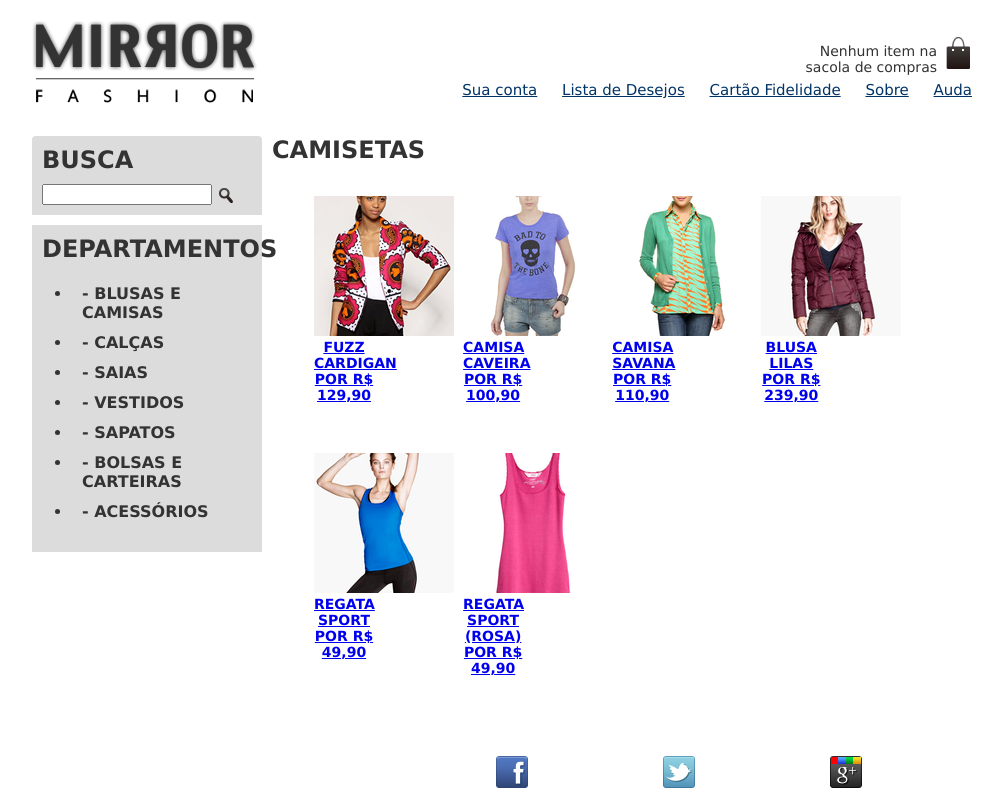
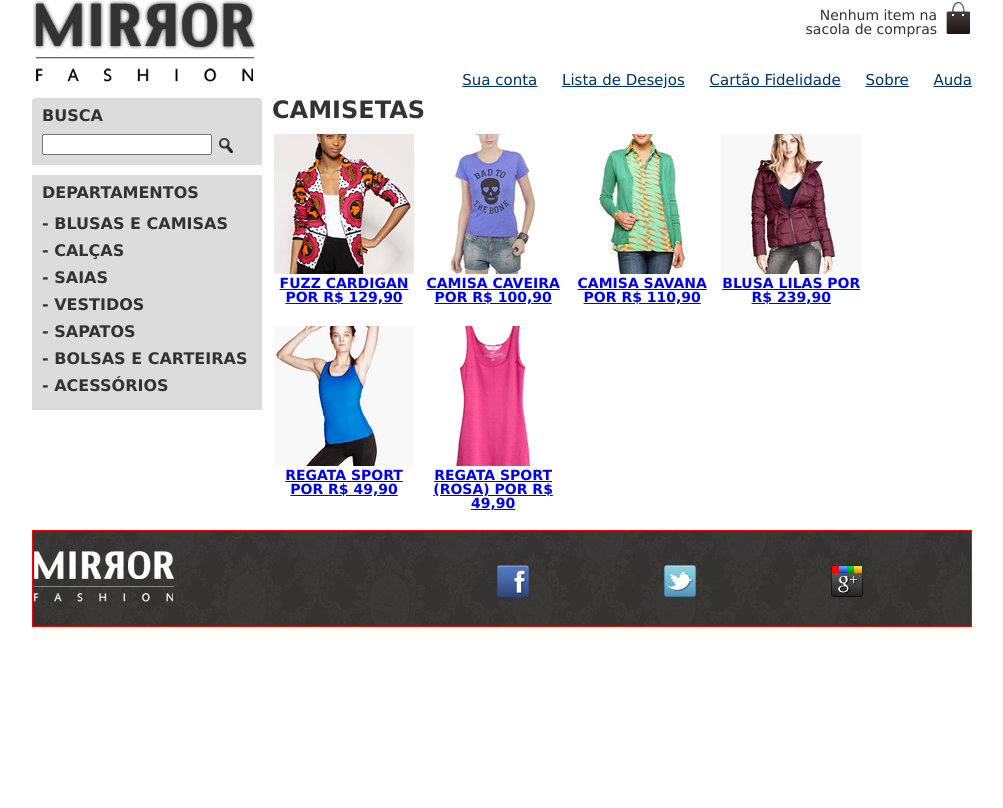
Before and after one commit to gabriel-brito/Learning-FrontEnd, a plain HTML site: page mirrorfashion/produto.html in a window 1280 px wide. Shown: the whole page, without its empty margins (138-1141 px from the left). Drawn offline with Linux system fonts and the light colour scheme.

Commit message:
Produtos Fixed

```diff
--- a/mirrorfashion/produto.html
+++ b/mirrorfashion/produto.html
@@ -3,11 +3,11 @@
 	<head>
 		<title>Produtos</title>
 		<meta charset="utf-8">
-		<link rel="stylesheet" href="css/estilos.css"
+		<link rel="stylesheet" href="css/reset.css">
+		<link rel="stylesheet" href="css/estilos.css">
+		<link rel="stylesheet" href="css/mobile.css" media="(max-width: 939px)">
 	</head>
 	<body>
-	</body>
-</html>
 <header class="container">
 	<a href="index.html"><h1><img src="img/logo.png" alt="Mirror Fashion"></h1></a>
 		<p class="sacola">
@@ -85,13 +85,15 @@
 				</figure>
 			</li>
 		</ol>
-		<footer>
+	<footer class="footer">
 	<div class="container">
 		<img src="img/logo-rodape.png" alt="Logo Mirror Fashion">
-		<ul class="social">
+	<ul class="social">
 			<li><a href="http://facebook.com/mirrorfashion">Facebook</a></li>
 			<li><a href="http://twitter.com/mirrorfashion">Twitter</a></li>
 			<li><a href="http://plus.google.com/mirrorfashion">Google+</a></li>
 		</ul>
 	</div>
 </footer>
+</body>
+</html>
```
